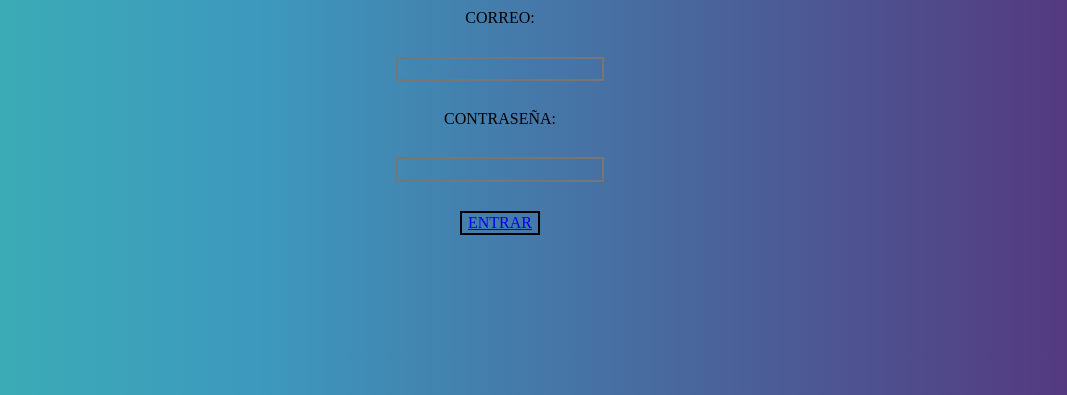
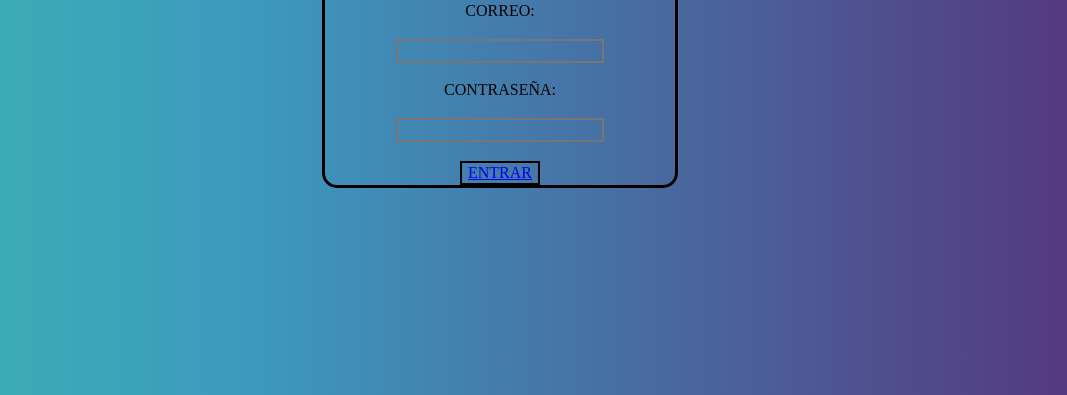
Before and after one commit to Hnenry/hnenry.github.com, a plain HTML site: page pos/index.html in a window 1280 px wide. Shown: the part 405-800 px from the top of the page, without its empty margins (140-1207 px from the left). Drawn offline with nearby package versions, Linux system fonts and the light colour scheme.

Commit message:
Update index.css

```diff
--- a/pos/assets/index.css
+++ b/pos/assets/index.css
@@ -22,8 +22,10 @@
 }
 
 .content{
-    max-width: 960px;
+    max-width: 350px;
+    max-height: 375px;
     min-width: 300px;
+    min-height: 380px;
     width: 50%;
     height: 60%;
     background-color: transparent;
@@ -35,6 +37,7 @@
     align-content: space-around;
     align-items: center;
     justify-content: space-between;
+    border: solid black;
 }
 
 input, button{
```
